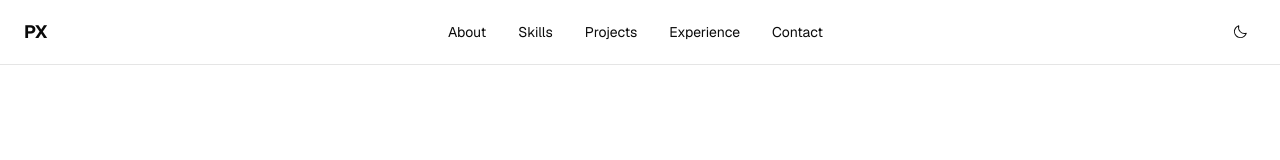
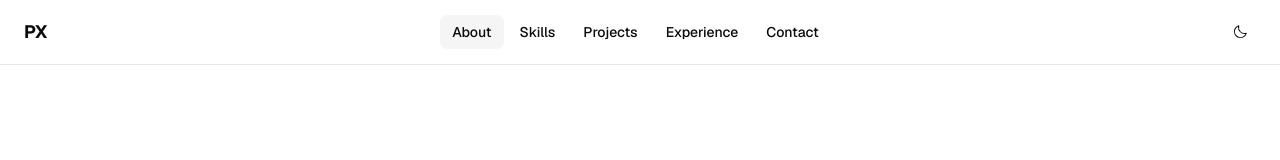
Before and after one commit to Piyushpg25/portfolio, a Next.js app in the folder apps/web/: page / in a window 1280 px wide. Shown: the top 160 px of the page. Built offline with nearby package versions, Linux system fonts and the light colour scheme.

Commit message:
fix(nav): correct active section state typing

```diff
--- /dev/null
+++ b/apps/web/components/layout/desktop-nav.tsx
@@ -0,0 +1,88 @@
+"use client";
+
+import Link from "next/link";
+import { motion } from "motion/react";
+import { useEffect, useState } from "react";
+
+import { navigation } from "@/constants/navigation";
+
+export function DesktopNav() {
+  const [activeSection, setActiveSection] = useState<string>(
+    navigation[0]?.href ?? "",
+  );
+
+  useEffect(() => {
+    const sections = navigation
+      .map((item) => document.getElementById(item.href.slice(1)))
+      .filter((section): section is HTMLElement => section !== null);
+
+    if (sections.length === 0) {
+      return;
+    }
+
+    const observer = new IntersectionObserver(
+      (entries) => {
+        const visibleSections = entries
+          .filter((entry) => entry.isIntersecting)
+          .sort(
+            (a, b) =>
+              b.intersectionRatio - a.intersectionRatio,
+          );
+
+        const active = visibleSections[0];
+
+        if (active) {
+          setActiveSection(`#${active.target.id}`);
+        }
+      },
+      {
+        rootMargin: "-20% 0px -60% 0px",
+        threshold: [0, 0.25, 0.5, 0.75, 1],
+      },
+    );
+
+    sections.forEach((section) => observer.observe(section));
+
+    return () => {
+      observer.disconnect();
+    };
+  }, []);
+
+  return (
+    <nav aria-label="Main navigation">
+      <ul className="flex items-center gap-1">
+        {navigation.map((item) => {
+          const isActive = activeSection === item.href;
+
+          return (
+            <li key={item.href}>
+              <Link
+                href={item.href}
+                aria-current={
+                  isActive ? "location" : undefined
+                }
+                className="relative rounded-md px-3 py-2 text-sm font-medium text-muted-foreground transition-colors hover:text-foreground"
+              >
+                {isActive && (
+                  <motion.span
+                    layoutId="active-navigation"
+                    className="absolute inset-0 -z-10 rounded-md bg-muted"
+                    transition={{
+                      type: "spring",
+                      stiffness: 400,
+                      damping: 30,
+                    }}
+                  />
+                )}
+
+                <span className="relative">
+                  {item.label}
+                </span>
+              </Link>
+            </li>
+          );
+        })}
+      </ul>
+    </nav>
+  );
+}
--- /dev/null
+++ b/apps/web/components/layout/header-motion.tsx
@@ -0,0 +1,30 @@
+"use client";
+
+import { motion } from "motion/react";
+
+interface HeaderMotionProps {
+  children: React.ReactNode;
+}
+
+export function HeaderMotion({
+  children,
+}: HeaderMotionProps) {
+  return (
+    <motion.div
+      initial={{
+        opacity: 0,
+        y: -12,
+      }}
+      animate={{
+        opacity: 1,
+        y: 0,
+      }}
+      transition={{
+        duration: 0.45,
+        ease: "easeOut",
+      }}
+    >
+      {children}
+    </motion.div>
+  );
+}
--- a/apps/web/components/layout/header.tsx
+++ b/apps/web/components/layout/header.tsx
@@ -3,10 +3,13 @@ import Link from 'next/link';
 import {navigation} from '@/constants/navigation';
 import {HeaderActions} from '@/components/layout/header-actions';
 import {MobileNav} from '@/components/layout/mobile-nav';
+import {DesktopNav} from '@/components/layout/desktop-nav';
+import {HeaderMotion} from '@/components/layout/header-motion';
 
 export function Header() {
   return (
-    <header className="sticky top-0 z-50 w-full border-b bg-background/80 backdrop-blur-xl">
+    <HeaderMotion>
+      <header className="sticky top-0 z-50 w-full border-b bg-background/80 backdrop-blur-xl">
       <div className="mx-auto flex h-16 max-w-7xl items-center justify-between px-6">
         {/* Logo */}
 
@@ -19,19 +22,7 @@ export function Header() {
 
         {/* Desktop Navigation */}
 
-        <nav className="hidden md:block" aria-label='Main navigation'>
-          <ul className="flex items-center gap-8">
-            {navigation.map((item) => (
-              <li key={item.href}>
-                <Link
-                href={item.href}
-                className='text-sm text-muted-foreground transition-colors hover:text-foreground'>
-                  {item.label}
-                </Link>
-              </li>
-            ))}
-          </ul>
-        </nav>
+        <DesktopNav />
 
         {/* Desktop Actions */}
 
@@ -45,5 +36,6 @@ export function Header() {
         </div>
       </div>
     </header>
+    </HeaderMotion>
   )
 }
```
